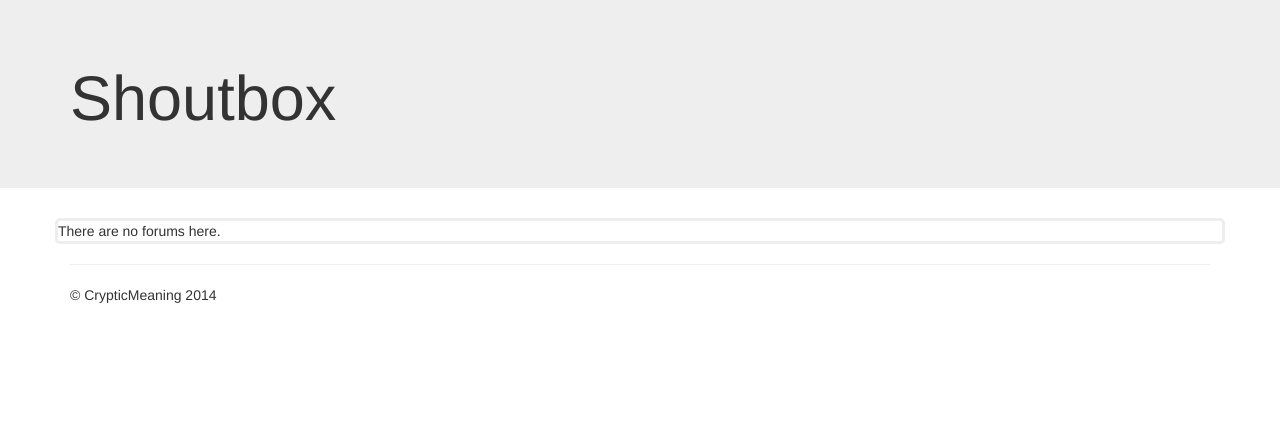
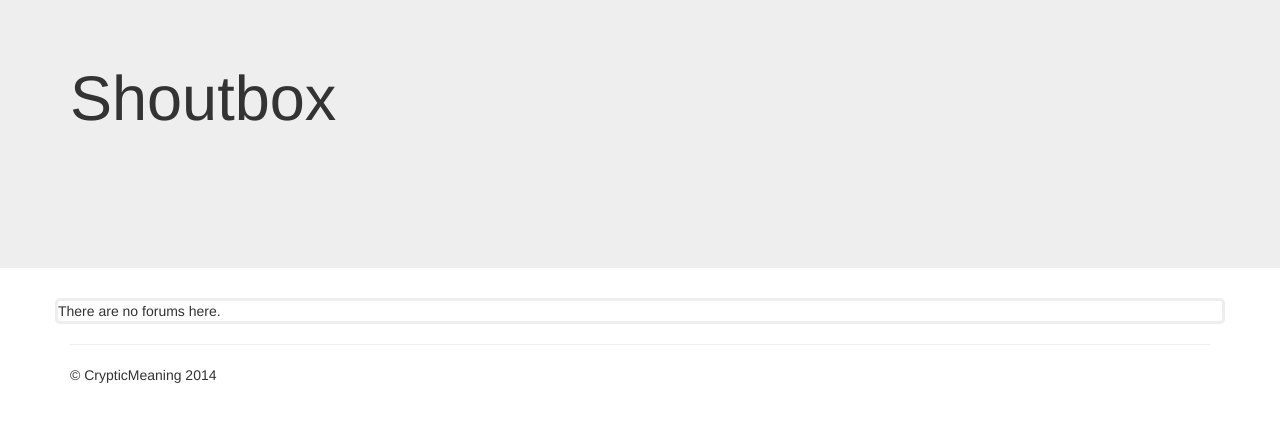
Before and after one commit to tt1863/CrypticMeaning, a Django app: page / in a window 1280 px wide. Shown: the part 51-473 px from the top of the page. Run offline with Django 3.2, Linux system fonts and the light colour scheme; data that the repository does not hold is empty; some libraries are stand-ins or nearby versions.

Commit message:
Test collectstatic

```diff
--- a/static/css/site.css
+++ b/static/css/site.css
@@ -23,4 +23,8 @@ body {
 	color: #000000;
 }
 
+.shout-title {
+	padding-bottom: 80px;
+}
+
 /* Grid */
--- a/templates/forums/base.html
+++ b/templates/forums/base.html
@@ -57,7 +57,7 @@
     <!-- Main jumbotron for a primary marketing message or call to action -->
     <div class="jumbotron">
       <div class="container">
-        <h1>Shoutbox</h1>
+        <h1 class="shout-title">Shoutbox</h1>
       </div>
     </div>
 
```
